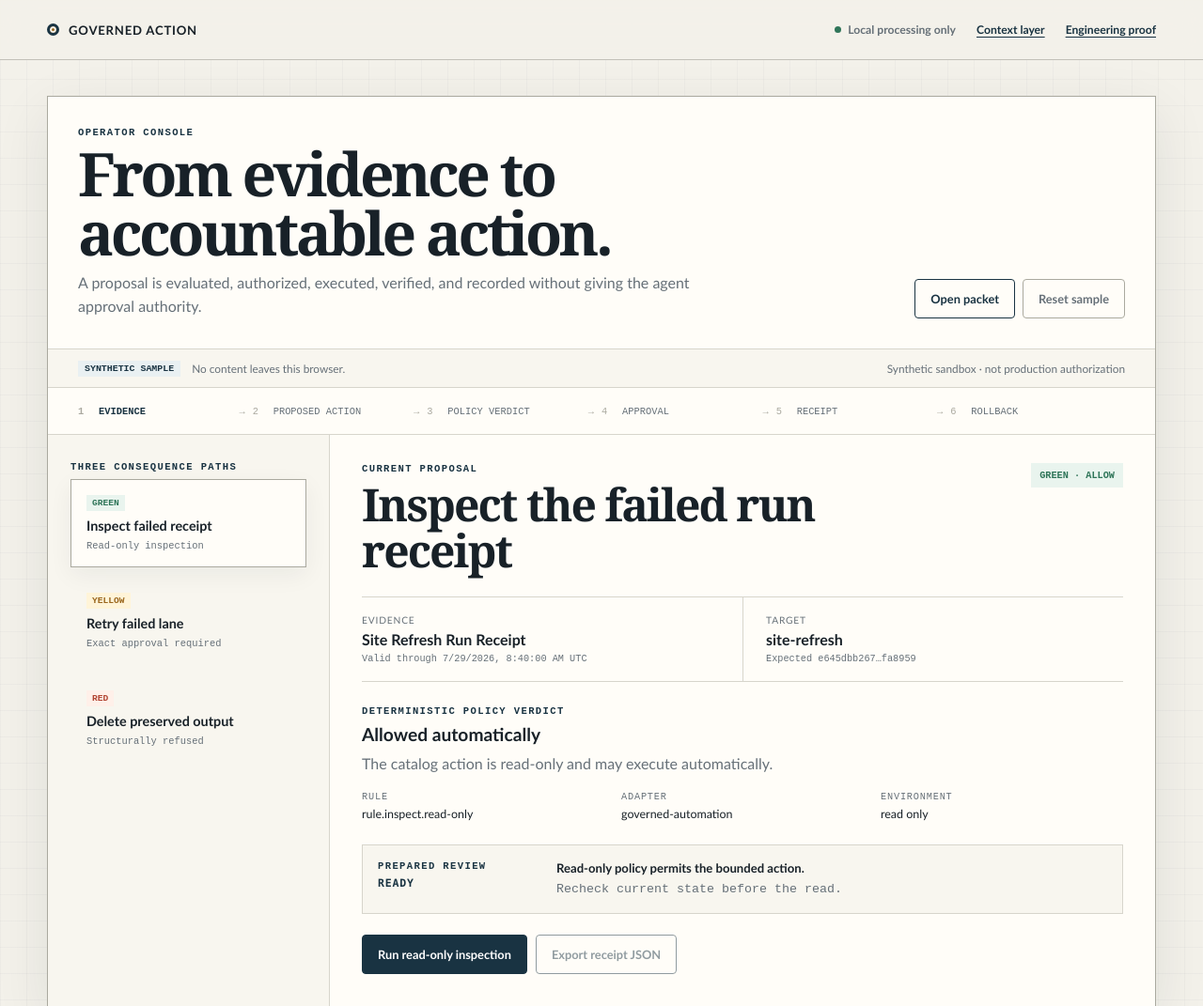
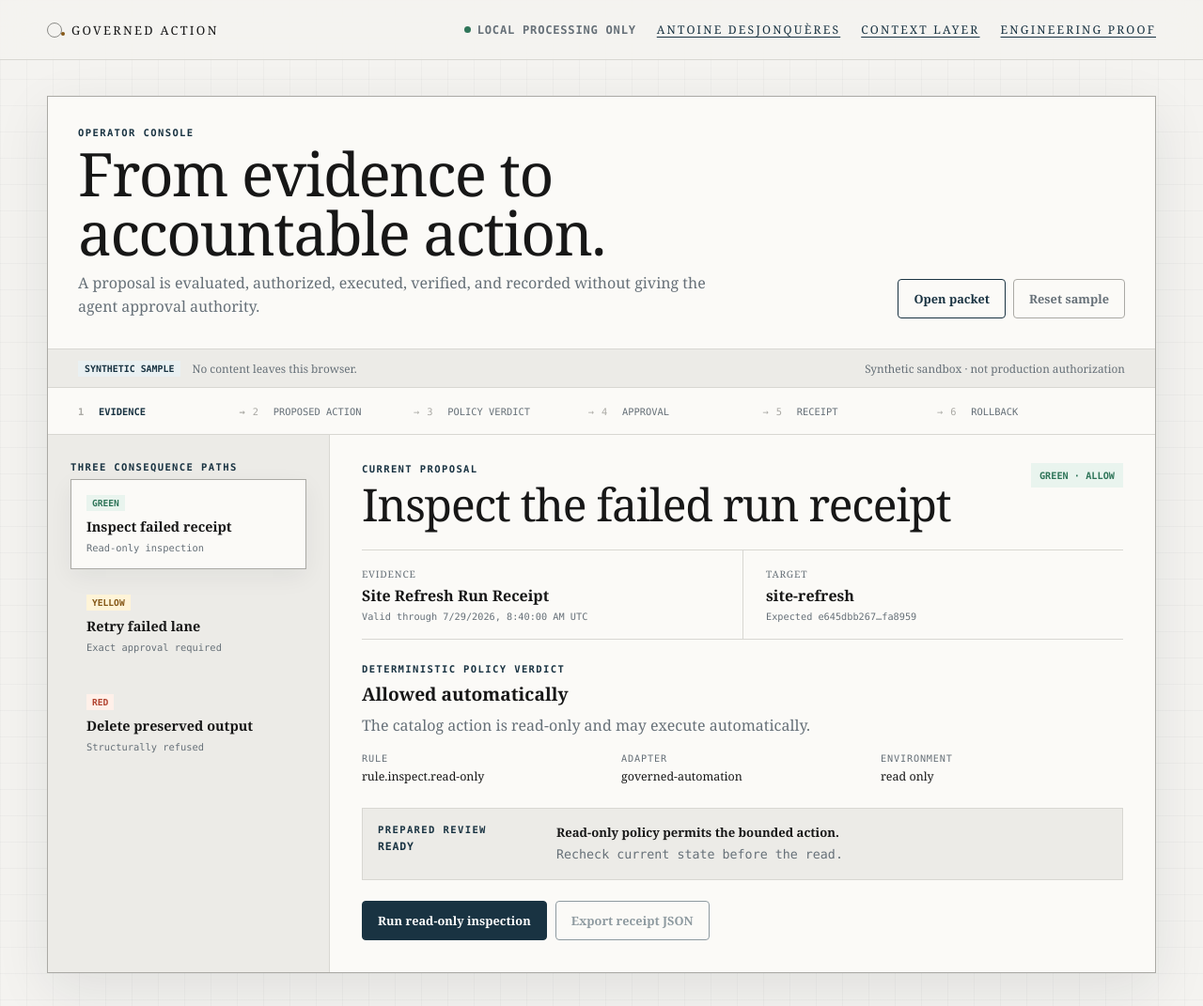
Before and after one commit to Kaagemusha/governed-action-lab, a website with bundled scripts: page docs/index.html in a window 1280 px wide. Shown: the top 1071 px of the page at 94% size. Built offline with nearby package versions, Linux system fonts and the light colour scheme.

Commit message:
Align lab visuals with portfolio site

```diff
--- a/docs/index.html
+++ b/docs/index.html
@@ -13,6 +13,7 @@
       <a class="brand" href="#console"><span class="brand-mark" aria-hidden="true"></span>Governed Action</a>
       <nav aria-label="Page navigation">
         <span class="privacy-state">Local processing only</span>
+        <a class="site-link" href="https://antoine.nutu.net/">Antoine Desjonquères</a>
         <a href="https://kaagemusha.github.io/context-layer-lab/">Context layer</a>
         <a href="#proof">Engineering proof</a>
       </nav>
--- a/docs/styles.css
+++ b/docs/styles.css
@@ -1,19 +1,22 @@
 :root {
-  --ink: #182128;
+  --ink: #171717;
   --muted: #667078;
-  --paper: #f3f1ea;
-  --panel: #fffdf8;
-  --panel-soft: #f8f6ef;
-  --line: #d7d5cc;
-  --line-strong: #aaa99f;
+  --paper: #F4F3F0;
+  --panel: #FBFAF7;
+  --panel-soft: #ECEBE7;
+  --line: #D8D7D2;
+  --line-strong: #AAA9A4;
   --navy: #193342;
   --green: #2f7559;
   --green-soft: #e9f4ee;
-  --amber: #9b671d;
+  --amber: #855817;
   --amber-soft: #fff4d8;
   --red: #b24431;
   --red-soft: #fff0e9;
   --shadow: 0 18px 55px rgba(25, 36, 43, 0.09);
+  --display: Didot, "Didot LT STD", "Bodoni MT", "Bodoni 72", "Hoefler Text", "Big Caslon", Georgia, serif;
+  --textface: Charter, "Bitstream Charter", "Sitka Text", "Iowan Old Style", Cambria, Georgia, serif;
+  --mono: ui-monospace, "SF Mono", SFMono-Regular, Menlo, Consolas, "Liberation Mono", monospace;
 }
 * { box-sizing: border-box; }
 [hidden] { display: none !important; }
@@ -26,7 +29,7 @@ body {
     linear-gradient(90deg,rgba(24,33,40,.027) 1px,transparent 1px),
     var(--paper);
   background-size: 28px 28px;
-  font-family: "Trebuchet MS", "Segoe UI", sans-serif;
+  font-family: var(--textface);
 }
 button, input { font: inherit; }
 button, a { -webkit-tap-highlight-color: transparent; }
@@ -36,24 +39,25 @@ button:focus-visible, a:focus-visible { outline: 3px solid #327cac; outline-offs
   position: sticky; z-index: 10; top: 0; display: flex; align-items: center;
   justify-content: space-between; min-height: 64px;
   padding: 0 max(24px, calc((100vw - 1180px) / 2));
-  border-bottom: 1px solid rgba(170,169,159,.68);
-  background: rgba(243,241,234,.92); backdrop-filter: blur(16px);
+  border-bottom: 1px solid var(--line);
+  background: rgba(244,243,240,.94); backdrop-filter: blur(16px);
 }
-.brand { display: inline-flex; gap: 10px; align-items: center; text-decoration: none; font-size: .82rem; font-weight: 800; letter-spacing: .06em; text-transform: uppercase; }
-.brand-mark { width: 13px; height: 13px; border: 3px solid var(--navy); border-radius: 50%; box-shadow: inset 0 0 0 2px var(--paper); background: var(--amber); }
-nav { display: flex; gap: 22px; align-items: center; font-size: .76rem; font-weight: 650; }
+.brand { display: inline-flex; gap: 10px; align-items: center; text-decoration: none; font-family: var(--textface); font-size: .8rem; font-weight: 400; letter-spacing: .18em; text-transform: uppercase; }
+.brand-mark { position: relative; width: 16px; height: 16px; border: 1px solid #8A8A86; border-radius: 50%; background: transparent; }
+.brand-mark::after { position: absolute; right: -4px; bottom: 1px; width: 4px; height: 4px; border-radius: 50%; background: var(--amber); content: ""; }
+nav { display: flex; gap: 22px; align-items: center; font-family: var(--textface); font-size: .76rem; font-weight: 400; letter-spacing: .18em; text-transform: uppercase; }
 nav a { color: var(--navy); text-underline-offset: 3px; }
-.privacy-state { display: inline-flex; gap: 7px; align-items: center; color: var(--muted); }
+.privacy-state { display: inline-flex; gap: 7px; align-items: center; color: var(--muted); font-family: var(--mono); font-weight: 650; letter-spacing: .06em; }
 .privacy-state::before { width: 7px; height: 7px; border-radius: 50%; background: var(--green); content: ""; }
 main { width: min(1180px, calc(100% - 40px)); margin: 0 auto; padding: 38px 0 70px; }
 .console { overflow: hidden; border: 1px solid var(--line-strong); background: var(--panel); box-shadow: var(--shadow); animation: enter 420ms ease-out both; }
 .console-head { display: flex; gap: 36px; align-items: end; justify-content: space-between; padding: 32px; }
 .kicker, .class, .source-mode, dt, small, .verdict-badge, .decision-path {
-  font-family: "Courier New", monospace;
+  font-family: var(--mono);
 }
 .kicker { margin: 0 0 7px; color: var(--navy); font-size: .66rem; font-weight: 800; letter-spacing: .13em; text-transform: uppercase; }
 h1,h2,h3,p { margin-top: 0; }
-h1 { max-width: 700px; margin-bottom: 10px; font-family: Georgia,"Times New Roman",serif; font-size: clamp(2.4rem,5vw,4.4rem); font-weight: 600; letter-spacing: -.055em; line-height: .98; }
+h1 { max-width: 700px; margin-bottom: 10px; font-family: var(--display); font-size: clamp(2.4rem,5vw,4.4rem); font-weight: 400; letter-spacing: -.025em; line-height: .98; }
 .intro { max-width: 680px; margin: 0; color: var(--muted); line-height: 1.55; }
 .console-actions { display: flex; flex: none; gap: 8px; }
 .button { min-height: 42px; padding: 0 16px; border: 1px solid var(--navy); border-radius: 4px; cursor: pointer; font-size: .8rem; font-weight: 750; }
@@ -83,7 +87,7 @@ h1 { max-width: 700px; margin-bottom: 10px; font-family: Georgia,"Times New Roma
 .inspection { padding: 30px 34px 34px; }
 .inspection, .inspection > *, .inspection strong, .inspection h2, .inspection h3, .inspection p, .inspection dd { min-width: 0; overflow-wrap: anywhere; }
 .inspection-head { display: flex; gap: 24px; align-items: start; justify-content: space-between; margin-bottom: 24px; }
-.inspection h2 { max-width: 650px; margin: 0; font-family: Georgia,"Times New Roman",serif; font-size: clamp(1.9rem,4vw,3rem); font-weight: 600; letter-spacing: -.04em; line-height: 1.03; }
+.inspection h2 { max-width: 650px; margin: 0; font-family: var(--display); font-size: clamp(1.9rem,4vw,3rem); font-weight: 400; letter-spacing: -.025em; line-height: 1.03; }
 .verdict-badge { flex: none; padding: 7px 9px; font-size: .64rem; font-weight: 800; text-transform: uppercase; }
 .verdict-badge.green { color: var(--green); background: var(--green-soft); }
 .verdict-badge.yellow { color: var(--amber); background: var(--amber-soft); }
@@ -103,7 +107,7 @@ dd { margin: 0; overflow-wrap: anywhere; font-size: .78rem; }
 .operator-review { display: grid; grid-template-columns: 170px 1fr; gap: 20px; align-items: start; margin: 0 0 22px; padding: 16px; border: 1px solid var(--line); background: var(--panel-soft); }
 .operator-review > div { display: grid; gap: 5px; }
 .operator-review .kicker { margin: 0; }
-.operator-review strong { color: var(--navy); font-family: "SFMono-Regular","Cascadia Mono",Consolas,monospace; font-size: .72rem; letter-spacing: .07em; }
+.operator-review strong { color: var(--navy); font-family: var(--mono); font-size: .72rem; letter-spacing: .07em; }
 .operator-review span { font-size: .82rem; font-weight: 700; }
 .operator-review small { color: var(--muted); line-height: 1.45; }
 .approval-boundary { display: grid; gap: 5px; margin-bottom: 22px; padding: 14px 16px; border-left: 4px solid var(--amber); color: #654512; background: var(--amber-soft); font-size: .82rem; }
@@ -111,7 +115,7 @@ dd { margin: 0; overflow-wrap: anywhere; font-size: .78rem; }
 .receipt-panel > div { margin-bottom: 15px; }
 .primary-action { display: flex; gap: 9px; align-items: center; }
 .proof { display: grid; grid-template-columns: 300px 1fr; gap: 36px; padding: 62px 2px 0; }
-.proof h2 { margin: 0; font-family: Georgia,"Times New Roman",serif; font-size: 2.4rem; font-weight: 600; letter-spacing: -.04em; line-height: 1; }
+.proof h2 { margin: 0; font-family: var(--display); font-size: 2.4rem; font-weight: 400; letter-spacing: -.025em; line-height: 1; }
 .proof-grid { display: grid; grid-template-columns: repeat(2,1fr); border: 1px solid var(--line); background: var(--panel); }
 .proof-grid article { display: grid; gap: 5px; padding: 20px; }
 .proof-grid article:nth-child(even) { border-left: 1px solid var(--line); }
@@ -121,7 +125,7 @@ dd { margin: 0; overflow-wrap: anywhere; font-size: .78rem; }
 dialog { width: min(600px, calc(100% - 32px)); padding: 0; border: 1px solid var(--line-strong); color: var(--ink); background: var(--panel); box-shadow: var(--shadow); }
 dialog::backdrop { background: rgba(24,33,40,.58); backdrop-filter: blur(3px); }
 dialog form { padding: 28px; }
-dialog h2 { font-family: Georgia,"Times New Roman",serif; font-size: 2rem; font-weight: 600; letter-spacing: -.04em; }
+dialog h2 { font-family: var(--display); font-size: 2rem; font-weight: 400; letter-spacing: -.025em; }
 dialog dl { display: grid; gap: 14px; padding: 18px 0; border-block: 1px solid var(--line); }
 .operator-note { margin: 18px 0; padding: 12px; color: #654512; background: var(--amber-soft); font-size: .8rem; }
 .dialog-actions { display: flex; justify-content: end; gap: 8px; }
@@ -129,6 +133,8 @@ dialog dl { display: grid; gap: 14px; padding: 18px 0; border-block: 1px solid v
 @media (max-width: 760px) {
   .app-header { min-height: 58px; padding: 0 16px; }
   .privacy-state, nav a { display: none; }
+  nav .site-link { display: inline; font-size: 0; }
+  nav .site-link::after { font-size: .72rem; content: "Antoine"; }
   main { width: calc(100% - 20px); padding-top: 18px; }
   .console-head { display: grid; padding: 24px 20px; }
   h1 { font-size: 2.65rem; }
```
Also changed, not shown: docs/favicon.svg.
